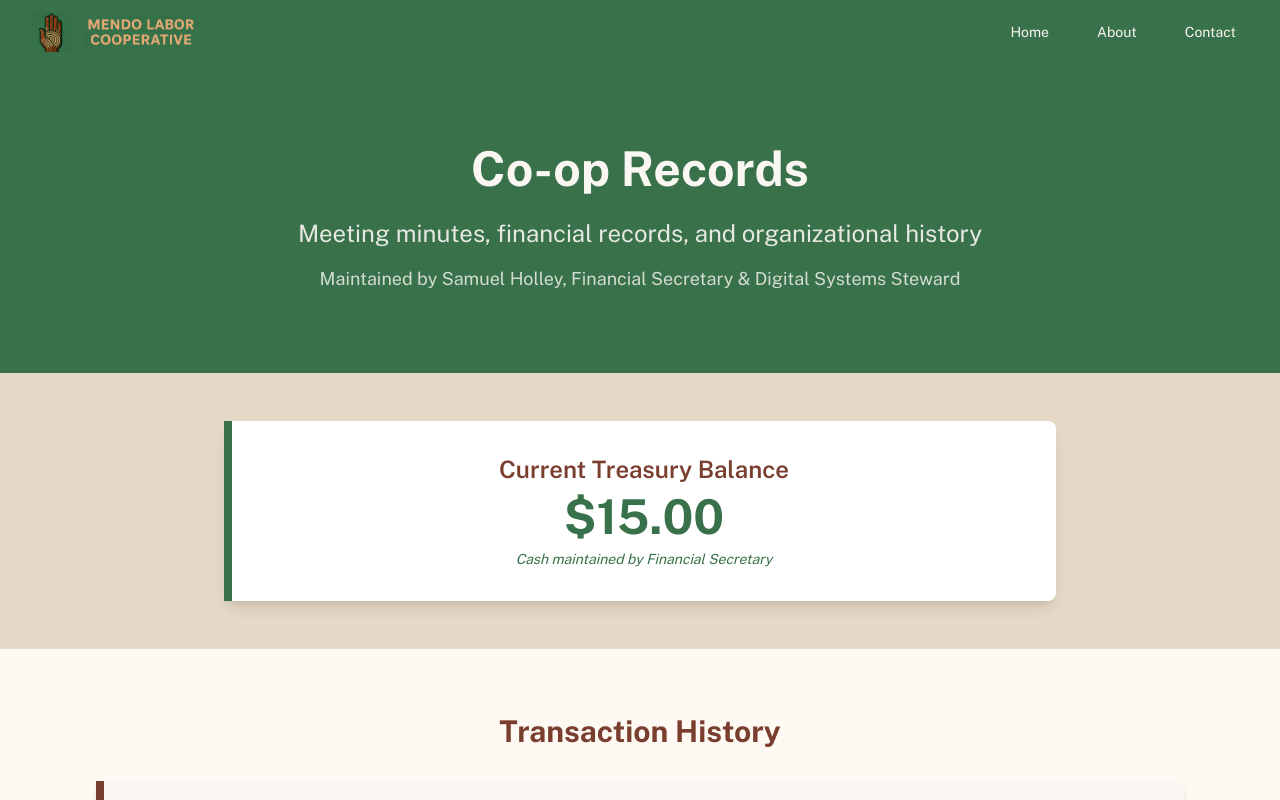
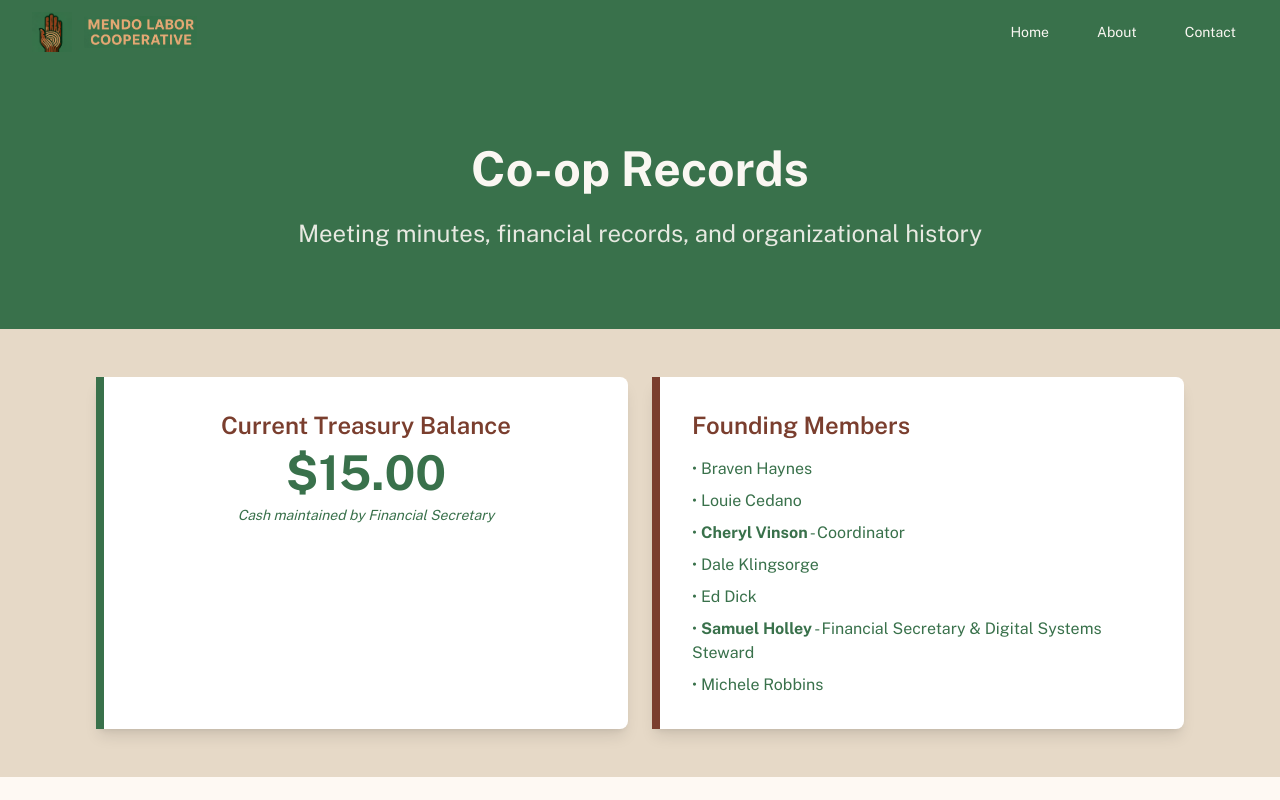
Before and after one commit to samuelmholley1/mendolaborcoop.ukiahumc.org, a Next.js app: page /records in a window 1280 px wide. Shown: the top 800 px of the page. Built offline with nearby package versions, Linux system fonts and the light colour scheme.

Commit message:
Remove 'Maintained by' line; add founding member list to records page

```diff
--- a/pages/records.tsx
+++ b/pages/records.tsx
@@ -19,16 +19,15 @@ const RecordsPage: React.FC = () => {
               <p className="text-xl md:text-2xl max-w-3xl mx-auto opacity-90">
                 Meeting minutes, financial records, and organizational history
               </p>
-              <p className="text-lg mt-4 opacity-80">
-                Maintained by Samuel Holley, Financial Secretary & Digital Systems Steward
-              </p>
             </div>
           </div>
         </section>
 
         {/* Current Balance */}
         <section className="py-12 bg-sand">
-          <div className="max-w-4xl mx-auto px-4 sm:px-6 lg:px-8">
+          <div className="max-w-6xl mx-auto px-4 sm:px-6 lg:px-8">
+            <div className="grid grid-cols-1 md:grid-cols-2 gap-6">
+              {/* Treasury Balance */}
               <div className="bg-white border-l-8 border-l-moss p-8 rounded-r-lg shadow-lg text-center">
                 <h2 className="text-2xl font-headline font-semibold text-redwood mb-2">
                   Current Treasury Balance
@@ -39,6 +38,23 @@ const RecordsPage: React.FC = () => {
                 <p className="text-sm text-moss font-body italic">
                   Cash maintained by Financial Secretary
                 </p>
+              </div>
+
+              {/* Member List */}
+              <div className="bg-white border-l-8 border-l-redwood p-8 rounded-r-lg shadow-lg">
+                <h2 className="text-2xl font-headline font-semibold text-redwood mb-4">
+                  Founding Members
+                </h2>
+                <ul className="space-y-2 text-moss font-body">
+                  <li>• Braven Haynes</li>
+                  <li>• Louie Cedano</li>
+                  <li>• <strong>Cheryl Vinson</strong> - Coordinator</li>
+                  <li>• Dale Klingsorge</li>
+                  <li>• Ed Dick</li>
+                  <li>• <strong>Samuel Holley</strong> - Financial Secretary & Digital Systems Steward</li>
+                  <li>• Michele Robbins</li>
+                </ul>
+              </div>
             </div>
           </div>
         </section>
```
Lines whose indentation alone changed are shown as unchanged.
